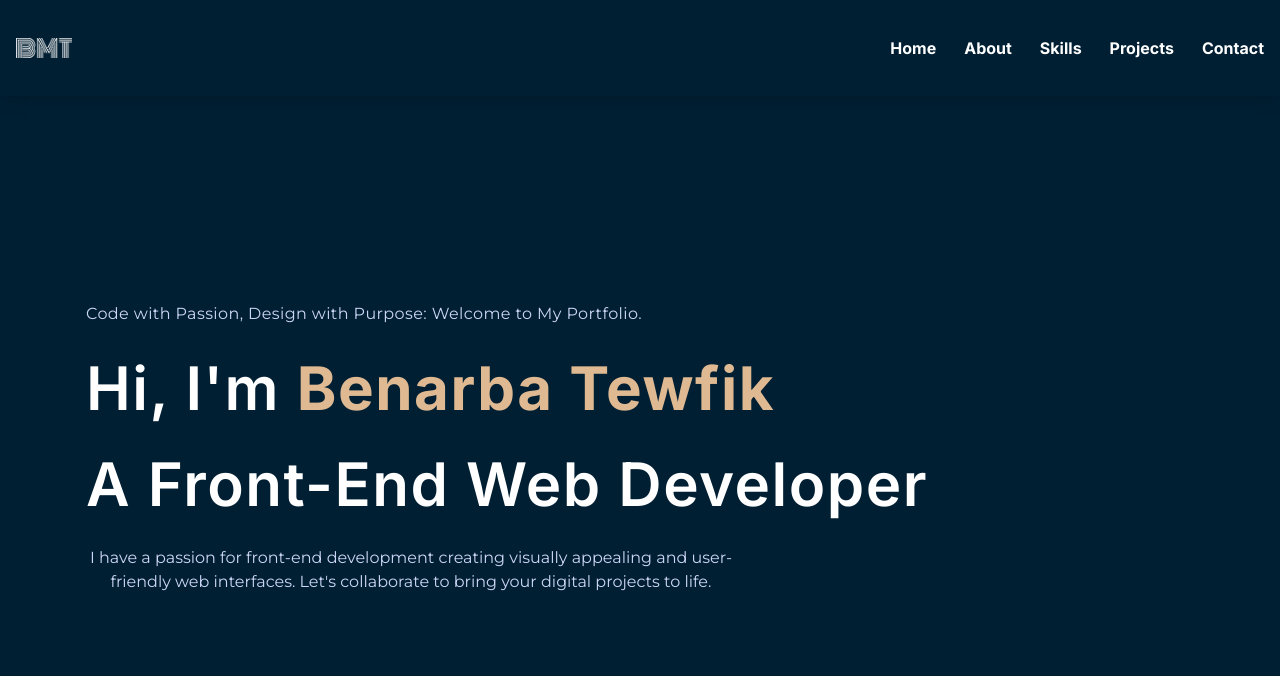
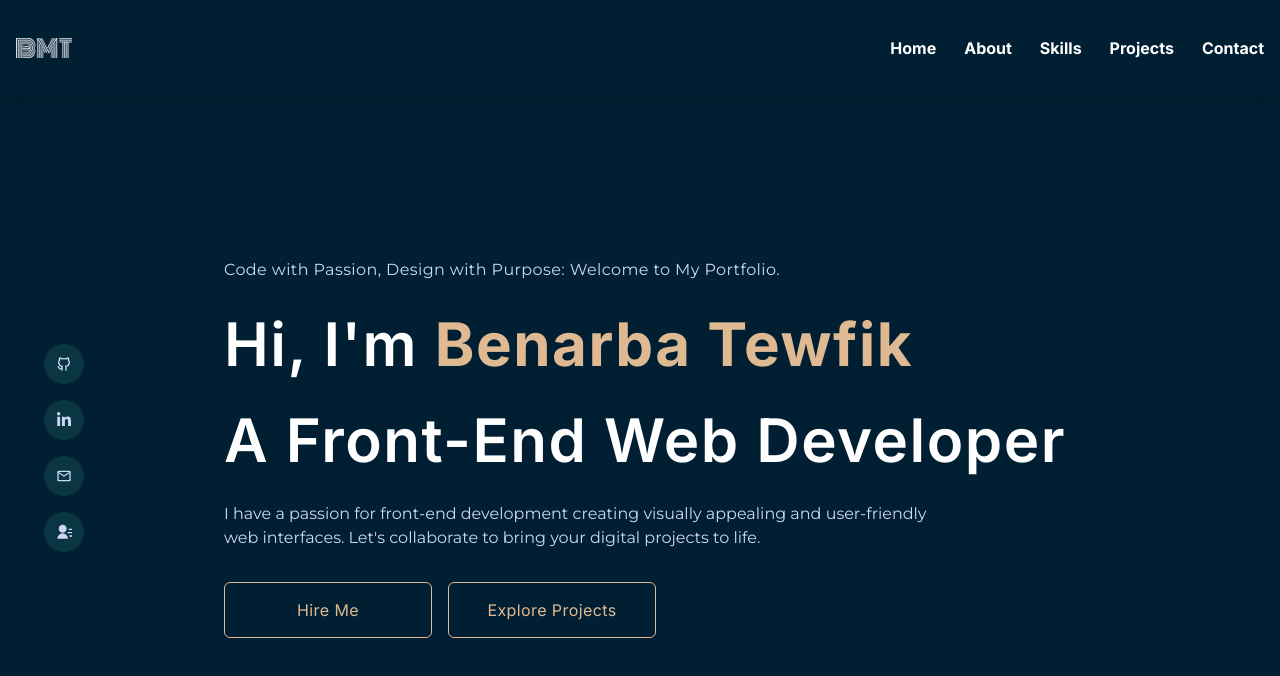
Before and after one commit to Ben-Tewfik/Portfolio, a Next.js app: page / in a window 1280 px wide. Shown: the top 676 px of the page. Built offline with nearby package versions, Linux system fonts and the light colour scheme.

Commit message:
make leftside component and add buttons to the banner

```diff
--- a/src/components/Hero/Hero.jsx
+++ b/src/components/Hero/Hero.jsx
@@ -4,7 +4,7 @@ import Link from "next/link";
 export default function Hero() {
   return (
     <div
-      className="w-full max-w-contentContainer h-[88vh] text-center mx-auto py-10 mdl:py-24 flex flex-col gap-4 lgl:gap-8 mdl:px-10 xl:px-4 items-start justify-center"
+      className="max-w-contentContainer mx-auto py-10 mdl:py-24 flex flex-col gap-4 lgl:gap-8 mdl:px-10 xl:px-4"
       id="home"
     >
       <motion.h3
@@ -36,12 +36,34 @@ export default function Hero() {
         initial={{ y: 10, opacity: 0 }}
         animate={{ y: 0, opacity: 1 }}
         transition={{ duration: 0.5, delay: 0.9 }}
-        className="text-base md:max-w-[650px] text-textLight "
+        className="text-base md:max-w-[730px]  text-textLight "
       >
         I have a passion for front-end development creating visually appealing
         and user-friendly web interfaces. Let&#39;s collaborate to bring your
         digital projects to life.
       </motion.p>
+      <div className="flex flex-col sm:flex-row gap-4">
+        <Link href="#">
+          <motion.button
+            initial={{ y: 10, opacity: 0 }}
+            animate={{ y: 0, opacity: 1 }}
+            transition={{ duration: 0.5, delay: 1 }}
+            className="w-52 h-14 font-titleFont border border-textBeige rounded-md text-textBeige tracking-wide hover:bg-hoverColor duration-300"
+          >
+            Hire Me
+          </motion.button>
+        </Link>
+        <Link href="#projects">
+          <motion.button
+            initial={{ y: 10, opacity: 0 }}
+            animate={{ y: 0, opacity: 1 }}
+            transition={{ duration: 0.5, delay: 1 }}
+            className="w-52 h-14 font-titleFont border border-textBeige rounded-md text-textBeige tracking-wide hover:bg-hoverColor duration-300"
+          >
+            Explore Projects
+          </motion.button>
+        </Link>
+      </div>
     </div>
   );
 }
--- /dev/null
+++ b/src/components/LeftSide/LeftSide.jsx
@@ -0,0 +1,37 @@
+import Link from "next/link";
+import { TbBrandGithub } from "react-icons/tb";
+import { FaLinkedinIn } from "react-icons/fa";
+import { MdOutlineMail } from "react-icons/md";
+import { RiContactsFill } from "react-icons/ri";
+
+export default function LeftSide() {
+  return (
+    <div className="w-full h-full flex flex-col items-center justify-center gap-4 text-textLight">
+      <div className="flex flex-col gap-4">
+        <Link href="https://github.com/Ben-Tewfik" target="_blank">
+          <span className="w-10 h-10 bg-hoverColor rounded-full inline-flex items-center justify-center hover:text-[#deb992] cursor-pointer hover:-translate-y-2 transition-all duration-300">
+            <TbBrandGithub />
+          </span>
+        </Link>
+        <Link
+          href="https://www.linkedin.com/in/mohammed-tewfik-benarba/"
+          target="_blank"
+        >
+          <span className="w-10 h-10 bg-hoverColor rounded-full inline-flex items-center justify-center hover:text-[#deb992] cursor-pointer hover:-translate-y-2 transition-all duration-300">
+            <FaLinkedinIn />
+          </span>
+        </Link>
+        <Link href="#contact">
+          <span className="w-10 h-10 bg-hoverColor rounded-full inline-flex items-center justify-center hover:text-[#deb992] cursor-pointer hover:-translate-y-2 transition-all duration-300">
+            <MdOutlineMail />
+          </span>
+        </Link>
+        <Link href="/assets/tewfik_cv.pdf" target="_blank">
+          <span className="w-10 h-10 bg-hoverColor rounded-full inline-flex items-center justify-center hover:text-[#deb992] cursor-pointer hover:-translate-y-2 transition-all duration-300">
+            <RiContactsFill />
+          </span>
+        </Link>
+      </div>
+    </div>
+  );
+}
--- a/src/pages/index.jsx
+++ b/src/pages/index.jsx
@@ -1,6 +1,8 @@
 import Hero from "@/components/Hero/Hero";
+import LeftSide from "@/components/LeftSide/LeftSide";
 import Navbar from "@/components/Navbar/Navbar";
 import Head from "next/head";
+import { motion } from "framer-motion";
 
 export default function Home() {
   return (
@@ -13,7 +15,19 @@ export default function Home() {
       </Head>
       <main className="w-full h-screen font-bodyFont bg-darkColor text-white overflow-x-hidden overflow-y-scroll">
         <Navbar />
-        <Hero />
+        <div className="w-full h-[88vh] xl:flex items-center gap-20">
+          <motion.div
+            initial={{ opacity: 0 }}
+            animate={{ opacity: 1 }}
+            transition={{ delay: 1.5 }}
+            className="hidden xl:inline-flex w-32 h-full"
+          >
+            <LeftSide />
+          </motion.div>
+          <div>
+            <Hero />
+          </div>
+        </div>
       </main>
     </>
   );
--- a/tailwind.config.js
+++ b/tailwind.config.js
@@ -35,6 +35,7 @@ module.exports = {
         darkColor: "#001f33",
         lightColor: "#ecf0f3",
         textGreen: "#64ffda",
+        textBeige: "#deb992",
         textLight: "#ccd6f6",
         textDark: "#8892b0",
         hoverColor: "rgba(100,255,218,0.1)",
```
Also changed, not shown: 1 other file (tests, documents, lock files or other folders).
